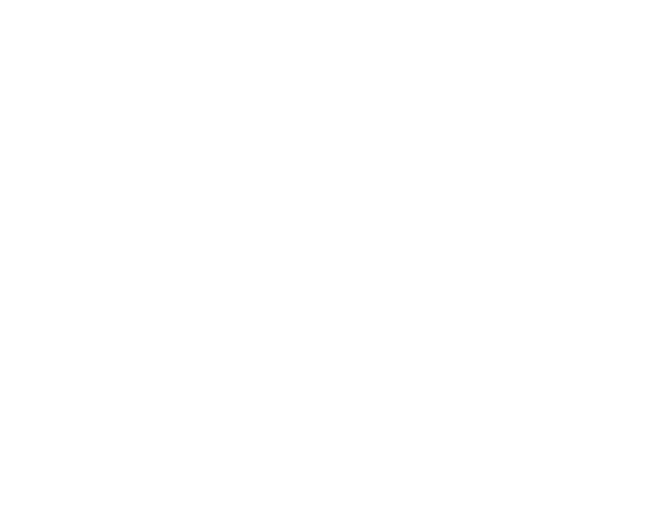
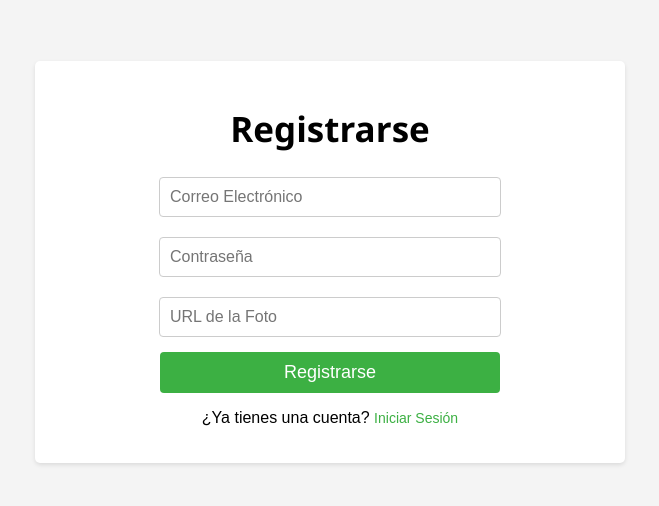
Before and after one commit to dianabeja/SistemaAsistencia_Alumnos-Front, an Angular app: page /registro in a window 1280 px wide. Before the commit this address led to /. Shown: the part 146-652 px from the top of the page, without its empty margins (310-969 px from the left). Built offline with nearby package versions, Linux system fonts and the light colour scheme.

Commit message:
Finish Front Register #2

```diff
--- a/src/app/app-routing.module.ts
+++ b/src/app/app-routing.module.ts
@@ -1,10 +1,12 @@
 import { NgModule } from '@angular/core';
 import { RouterModule, Routes } from '@angular/router';
 import { LoginComponent } from './login/login.component';
+import { RegistroComponent } from './registro/registro.component';
 
 const routes: Routes = [
-  { path: '', redirectTo: 'Login', pathMatch: 'full' },
-  { path: 'Login', component: LoginComponent },
+  { path: '', redirectTo: 'login', pathMatch: 'full' },
+  { path: 'login', component: LoginComponent },
+  { path: 'registro', component: RegistroComponent },
 ];
 
 @NgModule({
--- a/src/app/login/login.component.html
+++ b/src/app/login/login.component.html
@@ -37,7 +37,7 @@
           <a href="#">¿Olvidaste tu contraseña?</a>
         </div>
         <div class="form-group">
-          <p>¿No tienes una cuenta? <a href="#">Regístrate</a></p>
+          <p>¿No tienes una cuenta? <a routerLink="/registro">Regístrate</a></p>
         </div>
       </div>
     </div>
--- a/src/app/registro/registro.component.css
+++ b/src/app/registro/registro.component.css
@@ -0,0 +1,76 @@
+body {
+    background-color: #f4f4f4;
+    margin: 0;
+    padding: 0;
+    display: flex;
+    justify-content: center;
+    align-items: center;
+    min-height: 100vh;
+    font-family: Arial, sans-serif;
+  }
+
+  .container {
+    background-color: #ffffff;
+    border-radius: 5px;
+    box-shadow: 0 2px 4px rgba(0, 0, 0, 0.1);
+    padding: 20px;
+    text-align: center;
+    width: 550px;
+    margin: 0 auto;
+  }
+
+  .register-box {
+    max-width: 400px;
+    margin: 0 auto;
+  }
+
+  h1 {
+    font-size: 35px;
+    margin-bottom: 20px;
+    padding: 0;
+    font-family: "Segoe UI", Tahoma, Geneva, Verdana, sans-serif;
+  }
+
+  .form-group {
+    margin-bottom: 15px;
+  }
+
+  input[type="email"],
+  input[type="password"],
+  input[type="url"] {
+    width: 80%;
+    padding: 10px;
+    border: 1px solid #ccc;
+    border-radius: 4px;
+    margin-top: 5px;
+    font-family: Arial, sans-serif;
+    font-size: 16px;
+  }
+
+  button {
+    width: 85%;
+    padding: 10px;
+    background-color: #3cb043;
+    color: #fff;
+    border: none;
+    border-radius: 4px;
+    cursor: pointer;
+    transition: background-color 0.3s ease;
+    font-family: Arial, sans-serif;
+    font-size: 18px;
+  }
+
+  button:hover {
+    background-color: #2b8031;
+  }
+
+  a {
+    text-decoration: none;
+    color: #3cb043;
+    font-family: Arial, sans-serif;
+    font-size: 14px;
+  }
+
+  a:hover {
+    text-decoration: underline;
+  }
--- a/src/app/registro/registro.component.html
+++ b/src/app/registro/registro.component.html
@@ -1 +1,51 @@
-<p>registro works!</p>
+<!DOCTYPE html>
+<html lang="es">
+  <head>
+    <meta charset="UTF-8" />
+    <meta name="viewport" content="width=device-width, initial-scale=1.0" />
+    <title>Registrarse</title>
+    <link rel="stylesheet" href="registro.component.css" />
+  </head>
+  <body>
+    <div class="container">
+      <div class="register-box">
+        <h1>Registrarse</h1>
+        <form action="#" method="POST">
+          <div class="form-group">
+            <input
+              type="email"
+              id="email"
+              name="email"
+              placeholder="Correo Electrónico"
+              required
+            />
+          </div>
+          <div class="form-group">
+            <input
+              type="password"
+              id="password"
+              name="password"
+              placeholder="Contraseña"
+              required
+            />
+          </div>
+          <div class="form-group">
+            <input
+              type="url"
+              id="photo-url"
+              name="photo-url"
+              placeholder="URL de la Foto"
+              required
+            />
+          </div>
+          <div class="form-group">
+            <button type="submit">Registrarse</button>
+          </div>
+        </form>
+        <div class="form-group">
+          <p>¿Ya tienes una cuenta? <a routerLink="/login">Iniciar Sesión</a></p>
+        </div>
+      </div>
+    </div>
+  </body>
+</html>
```
